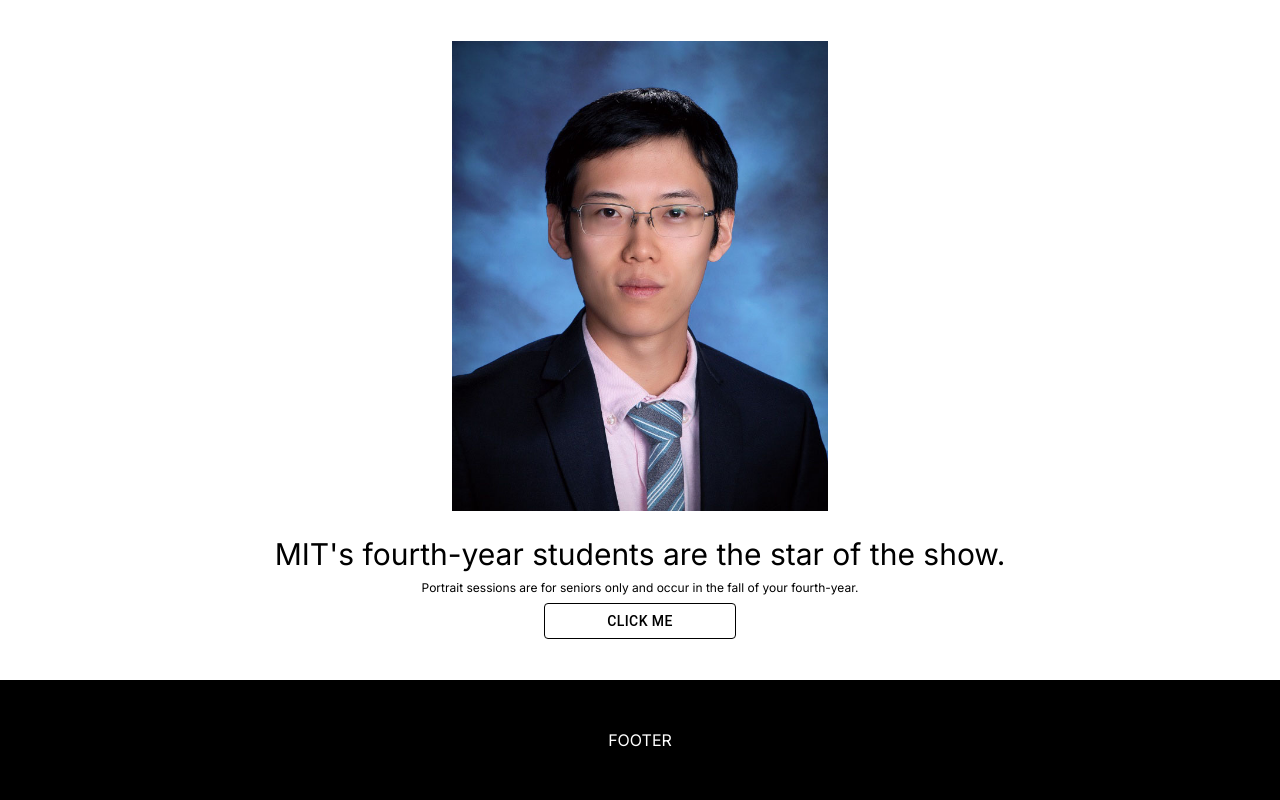
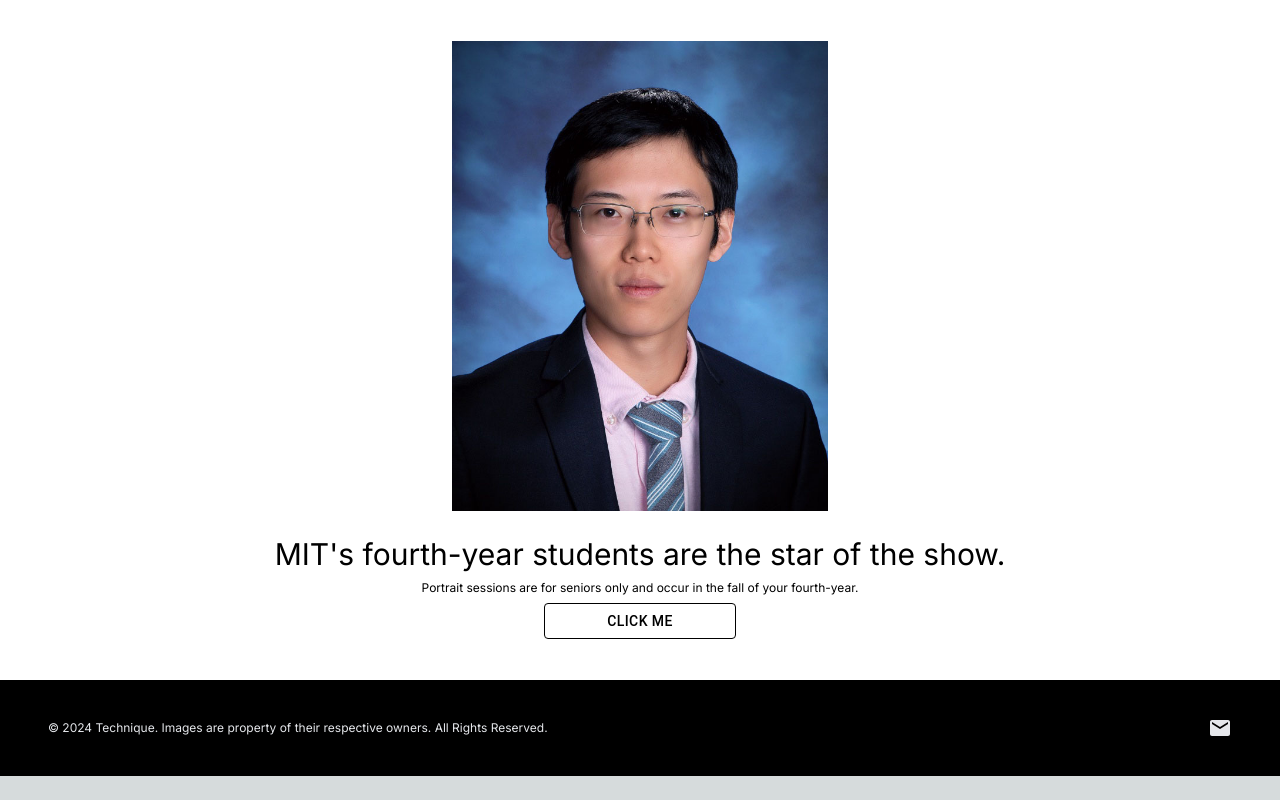
Before and after one commit to MIT-Technique/Technique-Website, a Next.js app: page / in a window 1280 px wide. Shown: the part 920-1720 px from the top of the page. After the commit the page ends 1696 px from the top, so only its background shows below. Built offline with nearby package versions, Linux system fonts and the light colour scheme.

Commit message:
Added Footer copyright and links

```diff
--- a/src/app/layout.js
+++ b/src/app/layout.js
@@ -21,12 +21,8 @@ const raleway = Raleway({
 export default function RootLayout({ children }) {
   return (
     <html lang="en">
-      <body
-        className={`${inter.className} ${raleway.variable} overflow-y-auto scroll-smooth  relative`}
-      >
-        {/* <ChakraProvider> */}
-          {children}
-          {/* </ChakraProvider> */}
+      <body className={`${inter.className} ${raleway.variable} overflow-y-auto scroll-smooth  relative`} >
+        {children}
       </body>
     </html>
   );
--- a/src/app/page.js
+++ b/src/app/page.js
@@ -35,7 +35,7 @@ export default function Home() {
 
   return (
     <div className="relative h-fit">
-      <Navbar></Navbar>
+      <Navbar/>
 
       <div className=" h-[100vh] flex flex-col">
         <section
@@ -142,7 +142,7 @@ export default function Home() {
           {/* <div className="bg-black w-full h-[20vh] text-white relative z-50">
             asdf
           </div> */}
-          <Footer></Footer>
+          <Footer/>
         </section>
         {/* <section className="flex flex-col items-center justify-center min-h-screen h-screen w-screen bg-blue-400">
           <div className="text-white">
--- a/src/components/Footer/Footer.jsx
+++ b/src/components/Footer/Footer.jsx
@@ -1,11 +1,27 @@
 import React from "react";
+import MailIcon from "@mui/icons-material/Mail";
+import InstagramIcon from '@mui/icons-material/Instagram';
+import { Tooltip } from "@mui/material";
 
-function Footer() {
+
+export default function Footer() {
+  const size = 16
   return (
-    <div className="bg-black h-[15vh] w-full text-white flex items-center justify-center">
-      FOOTER
+    <div className={`bg-black h-[10vh] w-full z-50 relative text-gray-200 p-12 lg:flex items-center justify-between text-xs ${/*"bg-opacity-85"*/""}`}>
+      <div>&copy; 2024 Technique. Images are property of their respective owners. All Rights Reserved.</div>
+      <div className='flex lg:flex-row items-center justify-end'>
+        <a href='mailto:tnq-exec@mit.edu'>
+          <Tooltip title="Email Us" arrow>
+            <MailIcon/>
+          </Tooltip>
+        </a>
+        {/* Uncomment below when we get access again */}
+        {/* <a href='https://www.instagram.com/mit_tnq/'>
+          <Tooltip title="Follow us on Instagram" arrow>
+            <InstagramIcon/>
+          </Tooltip>
+        </a> */}
+      </div>
     </div>
   );
 }
-
-export default Footer;
--- a/src/components/Navbar_and_Sidebar/Navbar.jsx
+++ b/src/components/Navbar_and_Sidebar/Navbar.jsx
@@ -59,7 +59,7 @@ function Navbar() {
   return (
     <div className="flex flex-colrelative z-50">
       <span
-        className={`hidden lg:flex rounded-b-xl bg-black font-sans h-[10vh] items-center px-12 lg:px-30 justify-between text-gray-200 fixed top-0 w-full z-50 transition-all ${
+        className={`hidden lg:flex bg-black font-sans h-[10vh] items-center px-12 lg:px-30 justify-between text-gray-200 fixed top-0 w-full z-50 transition-all ${
           isScrolled ? "bg-opacity-85" : "bg-opacity-0"
         }`}
       >
@@ -94,7 +94,7 @@ function Navbar() {
         </div>
       </span>
       <div
-        className={`bg-black  h-[10vh] rounded-b-xl lg:hidden flex fixed top-0 z-30 w-full items-center font-sans justify-between px-4 ${
+        className={`bg-black  h-[10vh]  lg:hidden flex fixed top-0 z-30 w-full items-center font-sans justify-between px-4 ${
           isScrolled ? "bg-opacity-85" : "bg-opacity-0"
         }`}
       >
@@ -117,7 +117,7 @@ function Navbar() {
             setIsOpen(false);
           }}
           anchor="right"
-          className="bg-transparent rounded-l-xl"
+          className="bg-transparent"
           sx={{
             "& .MuiDrawer-paper": {
               background: "transparent",
@@ -137,7 +137,6 @@ function Navbar() {
             role="presentation"
             onClick={() => setIsOpen(false)}
             onKeyDown={() => setIsOpen(false)}
-            className="rounded-l-xl"
           >
             <List>
               <ListItem>
```
